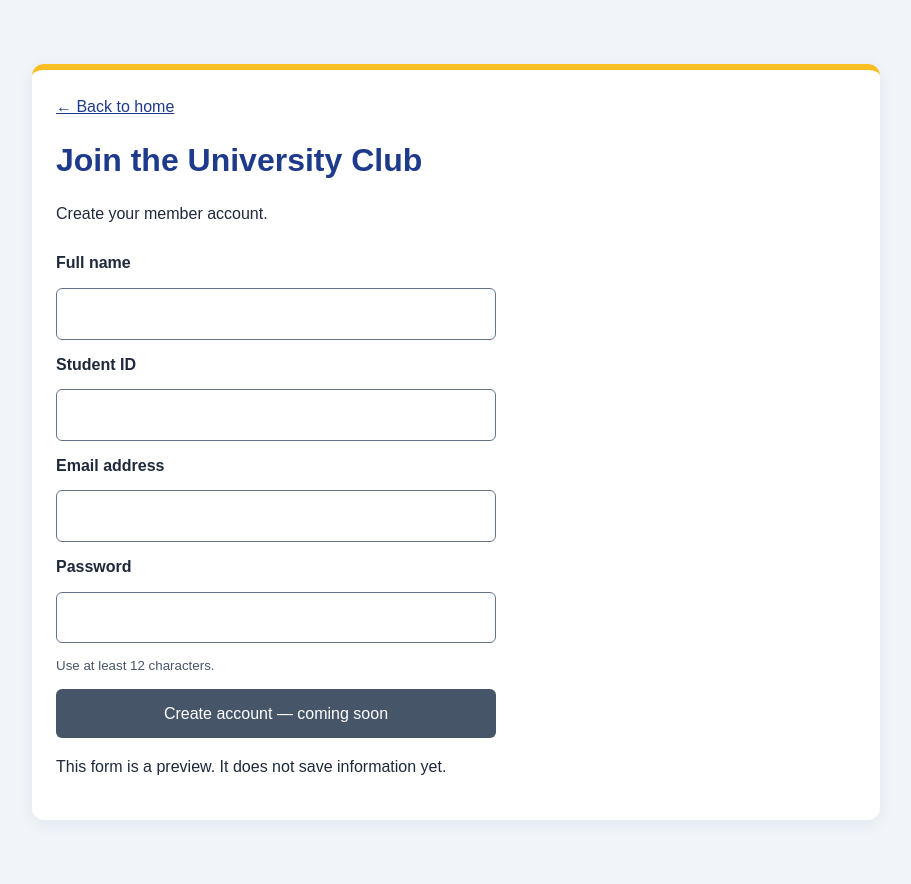
After one commit to mrhsahil/Group-Assessment, a PHP site: page /register.html in a window 1280 px wide. The commit adds this page. Shown: the whole page, without its empty margins (184-1095 px from the left). Run offline with PHP 8.4, Linux system fonts and the light colour scheme.

Commit message:
Add registration form with student ID and styling

```diff
--- a/index.html
+++ b/index.html
@@ -15,7 +15,7 @@
 
         <section>
             <h2>Membership</h2>
-            <p>Member registration and membership management are coming soon.</p>
+            <p><a href="register.html">Join the club</a></p>
         </section>
 
         <section>
--- /dev/null
+++ b/register.html
@@ -0,0 +1,67 @@
+<!DOCTYPE html>
+<html lang="en">
+<head>
+    <meta charset="UTF-8">
+    <meta name="viewport" content="width=device-width, initial-scale=1.0">
+    <title>Join the Club</title>
+    <link rel="stylesheet" href="style.css">
+</head>
+<body>
+    <main>
+        <a href="index.html">← Back to home</a>
+
+        <h1>Join the University Club</h1>
+        <p>Create your member account.</p>
+
+        <form>
+            <label for="full-name">Full name</label>
+            <input
+                id="full-name"
+                name="full_name"
+                type="text"
+                autocomplete="name"
+                maxlength="100"
+                required
+            >
+
+            <label for="student_id">Student ID</label>
+            <input
+                id="student_id"
+                name="student_id"
+                type="text"
+                maxlength="20"
+                required
+            >
+
+            <label for="email">Email address</label>
+            <input
+                id="email"
+                name="email"
+                type="email"
+                autocomplete="email"
+                required
+            >
+
+            <label for="password">Password</label>
+            <input
+                id="password"
+                name="password"
+                type="password"
+                autocomplete="new-password"
+                minlength="12"
+                aria-describedby="password-help"
+                required
+            >
+            <small id="password-help">
+                Use at least 12 characters.
+            </small>
+
+            <button type="button" disabled>
+                Create account — coming soon
+            </button>
+        </form>
+
+        <p>This form is a preview. It does not save information yet.</p>
+    </main>
+</body>
+</html>
--- a/style.css
+++ b/style.css
@@ -59,3 +59,37 @@ button:focus-visible {
     outline: 3px solid #1E3A8A;
     outline-offset: 4px;
 }
+
+form {
+    display: grid;
+    gap: 12px;
+    max-width: 440px;
+    margin-top: 24px;
+}
+
+label {
+    font-weight: bold;
+}
+
+input {
+    box-sizing: border-box;
+    width: 100%;
+    padding: 12px;
+    border: 1px solid #64748B;
+    border-radius: 6px;
+    font: inherit;
+}
+
+input:focus-visible {
+    outline: 3px solid #1E3A8A;
+    outline-offset: 2px;
+}
+
+small {
+    color: #475569;
+}
+
+button:disabled {
+    background: #475569;
+    cursor: not-allowed;
+}
```
